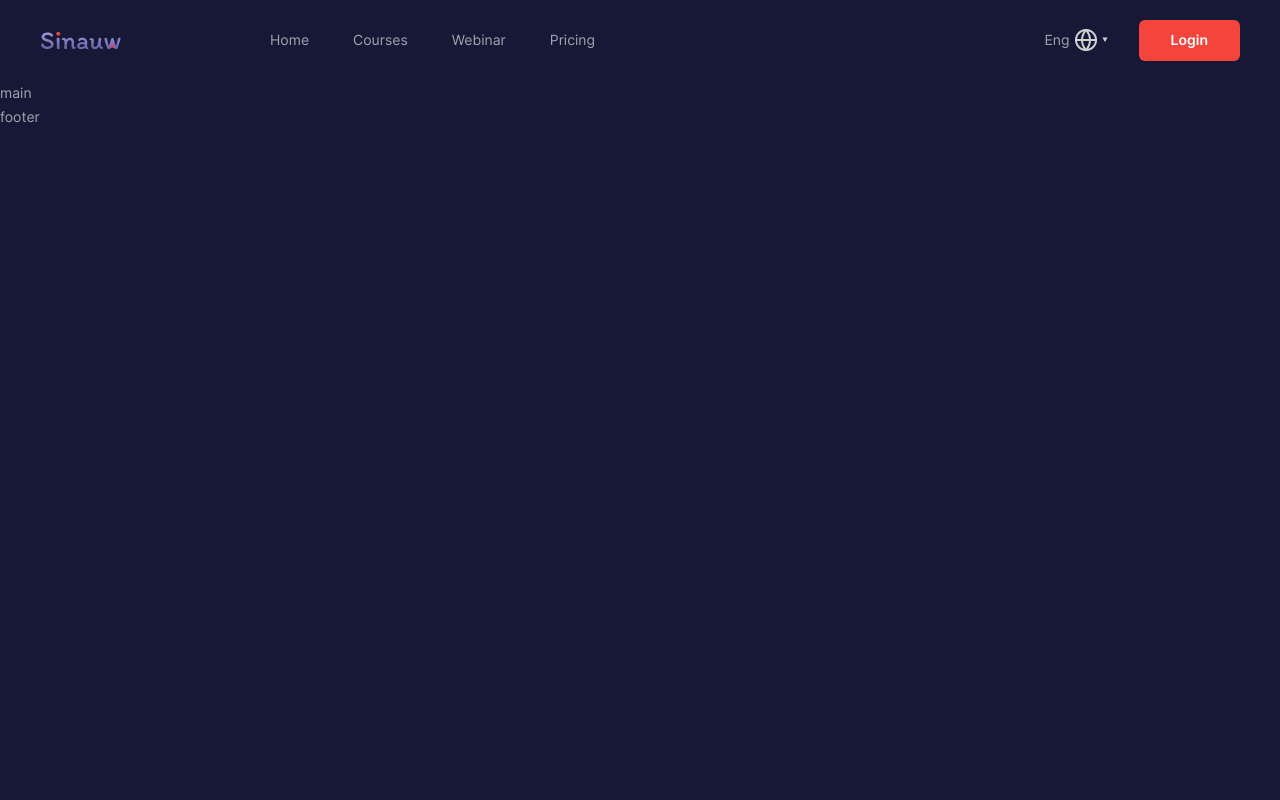
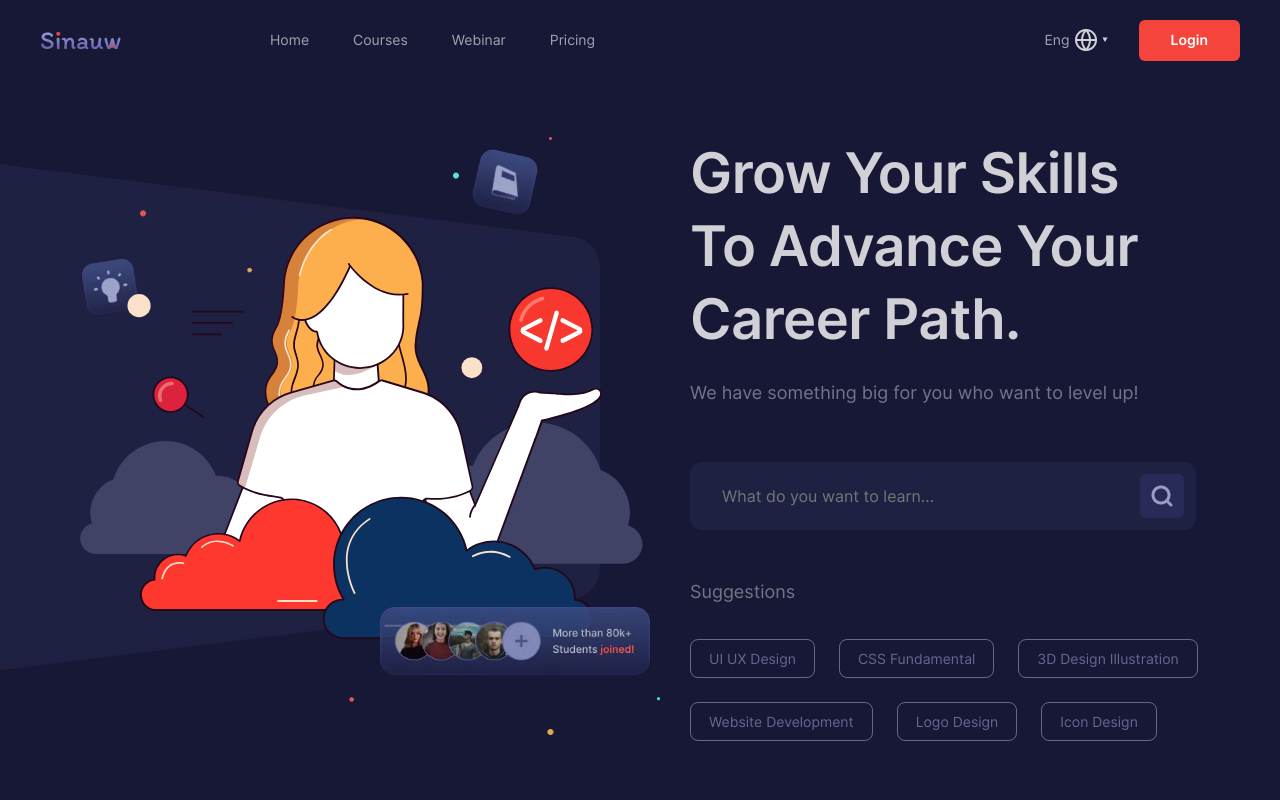
Before and after one commit to Responsive-Websites/Sinaw, a plain HTML site: page dist/index.html in a window 1280 px wide. Shown: the top 800 px of the page. Drawn offline with Linux system fonts and the light colour scheme; files whose address does not match are found by name.

Commit message:
Added heading block and styles

```diff
--- a/#src/scss/base.scss
+++ b/#src/scss/base.scss
@@ -63,3 +63,21 @@ body {
     color: inherit;
   }
 }
+
+h1 {
+  font-weight: 600;
+  font-size: 56px;
+  line-height: 130%;
+  letter-spacing: -0.01em;
+  color: rgba(255, 255, 255, 0.8);
+  @media screen and (max-width: 992px) {
+    font-size: 40px;
+    padding-right: 20px;
+  }
+  @media screen and (max-width: 768px) {
+    font-size: 30px;
+  }
+  @media screen and (max-width: 576px) {
+    font-size: 21px;
+  }
+}
--- a/#src/scss/templates/_header.scss
+++ b/#src/scss/templates/_header.scss
@@ -81,7 +81,7 @@
 
 @media screen and (max-width: 967px) {
   .menu__icon {
-    z-index: 5;
+    z-index: 10;
     display: block;
     position: relative;
     width: 30px;
--- a/#src/scss/templates/_main.scss
+++ b/#src/scss/templates/_main.scss
@@ -0,0 +1,260 @@
+.main {
+  &__heading {
+    margin-top: 56px;
+    padding-bottom: 200px;
+    @media screen and (max-width: 768px) {
+      padding-bottom: 20px;
+    }
+  }
+}
+.heading {
+  &__container {
+  }
+  &__body {
+    display: flex;
+    justify-content: space-between;
+    @media screen and (max-width: 900px) {
+      align-items: center;
+    }
+    @media screen and (max-width: 768px) {
+      display: block;
+      text-align: center;
+    }
+  }
+  &__images {
+    position: relative;
+    top: 0;
+    left: 0;
+    flex: 0 1 50%;
+    z-index: -1;
+    @media screen and (max-width: 768px) {
+      display: none;
+    }
+  }
+  &__iconIllu {
+    width: 650px;
+    @media screen and (max-width: 1249px) {
+      width: 550px;
+    }
+    @media screen and (max-width: 1113px) {
+      width: 450px;
+    }
+    @media screen and (max-width: 900px) {
+      width: 350px;
+    }
+    @media screen and (max-width: 768px) {
+      display: none;
+    }
+  }
+  &__iconLamp {
+    position: absolute;
+    top: 120px;
+    left: 40px;
+    width: 60px;
+    z-index: -1;
+    @media screen and (max-width: 1249px) {
+      top: 80px;
+    }
+    @media screen and (max-width: 1113px) {
+      top: 40px;
+    }
+    @media screen and (max-width: 900px) {
+      display: none;
+    }
+  }
+  &__iconBook {
+    position: absolute;
+    top: 10px;
+    left: 430px;
+    width: 70px;
+    z-index: -1;
+    @media screen and (max-width: 1113px) {
+      top: 0px;
+      left: 280px;
+    }
+    @media screen and (max-width: 900px) {
+      display: none;
+    }
+  }
+  &__iconMore {
+    position: absolute;
+    top: 470px;
+    left: 340px;
+    width: 270px;
+
+    @media screen and (max-width: 1249px) {
+      top: 410px;
+      left: 240px;
+    }
+    @media screen and (max-width: 1113px) {
+      display: none;
+    }
+  }
+  &__iconEllipse {
+    position: absolute;
+    top: 0;
+    left: 100px;
+    width: 520px;
+    @media screen and (max-width: 1113px) {
+      width: 420px;
+      z-index: -2;
+      left: 20px;
+    }
+    @media screen and (max-width: 900px) {
+      display: none;
+    }
+  }
+  &__backImage {
+    position: absolute;
+    top: 60px;
+    left: 0;
+    width: 750px;
+    z-index: -2;
+    @media screen and (min-width: 1937px) {
+      display: none;
+    }
+    @media screen and (max-width: 1505px) {
+      top: 140px;
+      left: 0;
+      width: 600px;
+    }
+    @media screen and (max-width: 1505px) {
+      top: 140px;
+      left: 0;
+      width: 600px;
+    }
+    @media screen and (max-width: 1249px) {
+      top: 230px;
+      left: 0;
+      width: 400px;
+    }
+    @media screen and (max-width: 1113px) {
+      top: 180px;
+    }
+    @media screen and (max-width: 900px) {
+      width: 250px;
+      top: 280px;
+    }
+    @media screen and (max-width: 768px) {
+      display: none;
+    }
+  }
+  &__info {
+    flex: 0 1 50%;
+  }
+  &__label {
+    max-width: 484px;
+    margin-bottom: 24px;
+    @media screen and (max-width: 768px) {
+      margin: 0 auto;
+      margin-bottom: 24px;
+    }
+  }
+
+  &__text {
+    color: rgba(255, 255, 255, 0.4);
+    font-weight: 400;
+    font-size: 18px;
+    line-height: 150%;
+    margin-bottom: 56px;
+    @media screen and (max-width: 992px) {
+      font-size: 16px;
+      margin-bottom: 46px;
+      padding-right: 20px;
+    }
+    @media screen and (max-width: 768px) {
+      font-size: 15px;
+      margin-bottom: 36px;
+    }
+    @media screen and (max-width: 576px) {
+      font-size: 14px;
+      margin-bottom: 26px;
+    }
+  }
+  &__form {
+    margin-bottom: 48px;
+    @media screen and (max-width: 992px) {
+      margin-bottom: 30px;
+    }
+    @media screen and (max-width: 768px) {
+      margin-bottom: 25px;
+    }
+    @media screen and (max-width: 576px) {
+      margin-bottom: 20px;
+    }
+  }
+  &__suggestions {
+  }
+}
+
+.form-heading {
+  background: #1f2143;
+  border-radius: 12px;
+  max-width: 506px;
+  padding: 12px 12px 12px 32px;
+  display: flex;
+  justify-content: space-between;
+  align-items: center;
+  &__input {
+    width: 100%;
+    background: #1f2143;
+    font-size: 16px;
+    line-height: 150%;
+    color: rgba(255, 255, 255, 0.4);
+    @media screen and (max-width: 576px) {
+      font-size: 14px;
+    }
+  }
+  &__search {
+    background: #282b57;
+    border-radius: 6px;
+    padding: 10px;
+  }
+  @media screen and (max-width: 768px) {
+    max-width: none;
+  }
+}
+.suggestions {
+  @media screen and (max-width: 479px) {
+    display: none;
+  }
+  &__label {
+    margin-bottom: 34px;
+    font-size: 18px;
+    line-height: 150%;
+    color: rgba(255, 255, 255, 0.4);
+  }
+  &__items {
+    display: flex;
+    flex-wrap: wrap;
+    @media screen and (max-width: 768px) {
+      justify-content: center;
+    }
+  }
+  &__item {
+    font-size: 14px;
+    line-height: 150%;
+    color: rgba(154, 156, 203, 0.6);
+    border: 1px solid rgba(154, 156, 203, 0.6);
+    border-radius: 8px;
+    padding: 8px 18px;
+    &:not(:last-child) {
+      margin-right: 24px;
+      @media screen and (max-width: 1101px) {
+        margin-right: 18px;
+      }
+    }
+    @media screen and (max-width: 1101px) {
+      font-size: 12px;
+    }
+    @media screen and (max-width: 992px) {
+      padding: 5px 15px;
+    }
+    margin-bottom: 24px;
+    transition: 0.3s;
+    &:hover {
+      color: #f5443b;
+      border: 1px solid #f5443b;
+    }
+  }
+}
--- a/dist/index.html
+++ b/dist/index.html
@@ -13,9 +13,9 @@
   <div class="header__container container">
     <div class="header__body">
       <div class="header__map">
-        <div class="header__logo">
+        <a href="#" class="header__logo">
           <picture><source srcset="img/logo.webp" type="image/webp"><img src="img/logo.png" alt="logo" /></picture>
-        </div>
+        </a>
         <nav class="header__nav nav-header">
           <div class="burger">
             <a href="#" class="burger__login button">
@@ -54,7 +54,59 @@
 </header>
 
       <!-- -------- -->
-      <main class="main">main</main>
+      <main class="main">
+  <section class="main__heading heading">
+    <picture><source srcset="img/pages/heading/background.webp" type="image/webp"><img class="heading__backImage" src="img/pages/heading/background.png" alt="" /></picture>
+    <div class="heading__container container">
+      <div class="heading__body">
+        <div class="heading__images">
+          <picture><source srcset="img/pages/heading/illu.svg" type="image/webp"><img class="heading__iconIllu" src="img/pages/heading/illu.svg" alt="person" /></picture>
+          <picture><source srcset="img/pages/heading/lamp.webp" type="image/webp"><img class="heading__iconLamp" src="img/pages/heading/lamp.png" alt="lamp" /></picture>
+          <picture><source srcset="img/pages/heading/book.webp" type="image/webp"><img class="heading__iconBook" src="img/pages/heading/book.png" alt="book" /></picture>
+          <picture><source srcset="img/pages/heading/more.webp" type="image/webp"><img class="heading__iconMore" src="img/pages/heading/more.png" alt="More" /></picture>
+          <picture><source srcset="img/pages/heading/ellipses.webp" type="image/webp"><img class="heading__iconEllipse" src="img/pages/heading/ellipses.png" alt="" /></picture>
+        </div>
+        <div class="heading__info">
+          <h1 class="heading__label">Grow Your Skills To Advance Your Career Path.</h1>
+          <p class="heading__text">We have something big for you who want to level up!</p>
+          <form class="heading__form form-heading">
+            <input
+              class="form-heading__input"
+              type="text"
+              placeholder="What do you want to learn..."
+            />
+            <a href="#" class="form-heading__search">
+              <picture><source srcset="img/icons/search.webp" type="image/webp"><img src="img/icons/search.png" alt="search" /></picture>
+            </a>
+          </form>
+          <div class="heading__suggestions suggestions">
+            <p class="suggestions__label">Suggestions</p>
+            <div class="suggestions__items">
+              <a href="#" class="suggestions__item">
+                <p>UI UX Design</p>
+              </a>
+              <a href="#" class="suggestions__item">
+                <p>CSS Fundamental</p>
+              </a>
+              <a href="#" class="suggestions__item">
+                <p>3D Design Illustration</p>
+              </a>
+              <a href="#" class="suggestions__item">
+                <p>Website Development</p>
+              </a>
+              <a href="#" class="suggestions__item">
+                <p>Logo Design</p>
+              </a>
+              <a href="#" class="suggestions__item">
+                <p>Icon Design</p>
+              </a>
+            </div>
+          </div>
+        </div>
+      </div>
+    </div>
+  </section>
+</main>
 
       <!-- -------- -->
       <footer class="footer">footer</footer>
```
Also changed, not shown: #src/_header.html (+2 -2 lines), #src/_main.html (+53 -1 lines), #src/img/pages/heading/illu.svg (added), dist/css/style.css, dist/css/style.min.css, dist/img/pages/heading/illu.svg (added).
